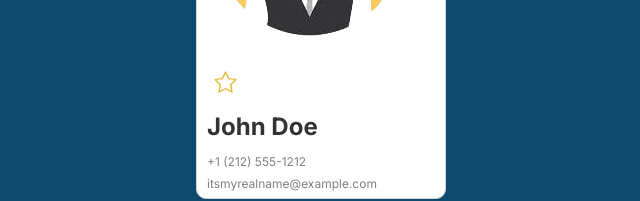
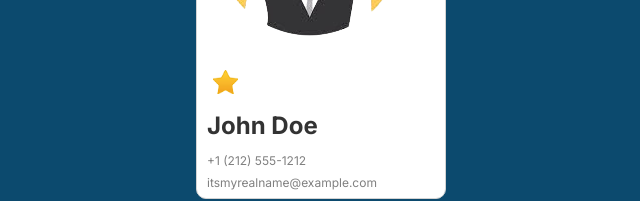
Before and after one commit to Bezy427/meme-generator, a React (Vite) app: page / in a window 1280 px wide. Shown: the part 386-587 px from the top of the page, without its empty margins (319-959 px from the left). Built offline with nearby package versions, Linux system fonts and the light colour scheme.

Commit message:
editing the aria-pressed and aria-label

```diff
--- a/src/App.jsx
+++ b/src/App.jsx
@@ -12,8 +12,10 @@ export default function App() {
     lastName: "Doe",
     phone: "+1 (212) 555-1212",
     email: "itsmyrealname@example.com",
-    isFavorite: false
+    isFavorite: true
   })
+
+  let starIcon = contact.isFavorite ? starFilled : starEmpty;
 
   function toggleFavorite() {
     console.log("Toggle Favorite")
@@ -29,11 +31,12 @@ export default function App() {
         <div className="info">
           <button
             onClick={toggleFavorite}
-            aria-pressed={false}
+            aria-pressed= {contact.isFavorite ? "true" : "false"}
+            aria-label={contact.isFavorite ? "Add to favorites" : "Remove from favorites"}
             className="favorite-button"
           >
             <img
-              src={starEmpty}
+              src={starIcon}
               alt="empty star icon"
               className="favorite"
             />
```
